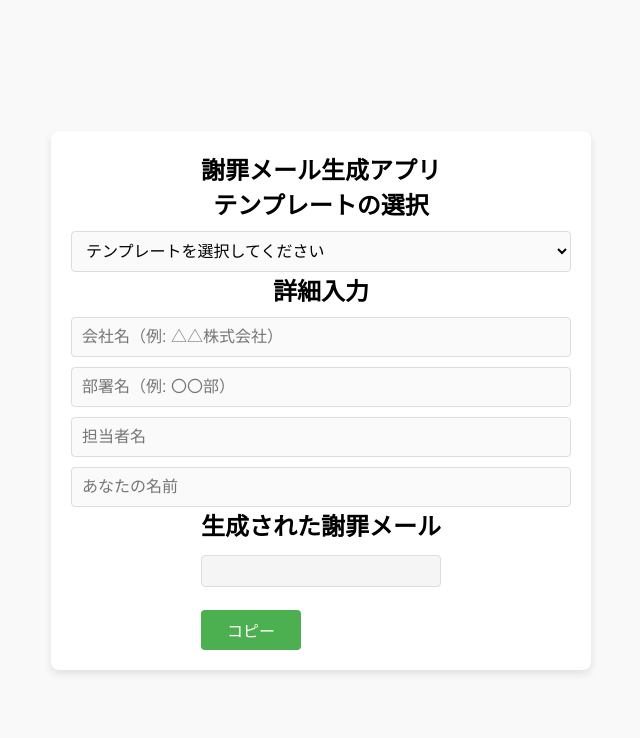
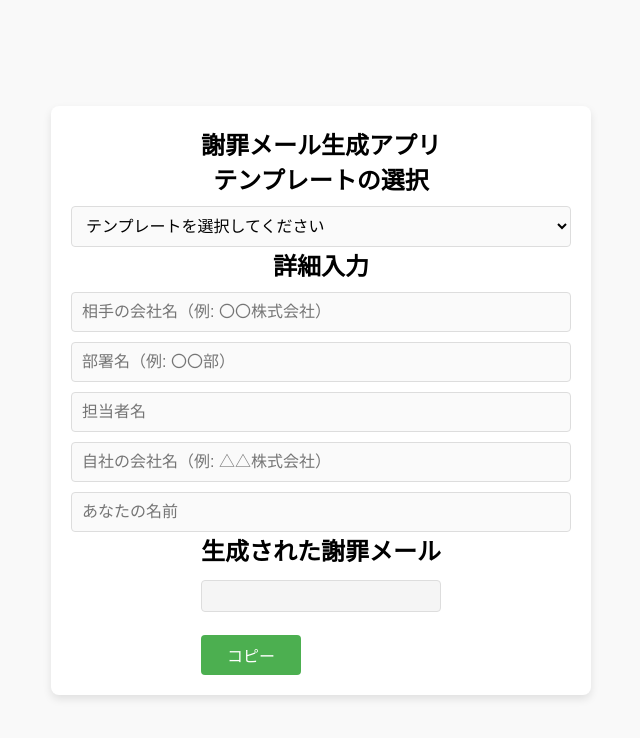
Before and after one commit to resotas/apology-email-generator, a React (Create React App) app: page / in a window 1280 px wide. Shown: the top 738 px of the page, without its empty margins (289-929 px from the left). Built offline with nearby package versions, Linux system fonts and the light colour scheme.

Commit message:
Add files via upload

```diff
--- a/src/EmailTemplate.js
+++ b/src/EmailTemplate.js
@@ -5,11 +5,11 @@ function EmailTemplate({ templateType, formData }) {
 
   const templates = {
     estimate: `
-      ${formData.companyName || '△△株式会社'}
+      ${formData.companyName || '〇〇株式会社'}
       ${formData.departmentName || '〇〇部'} ${formData.contactName || '担当者名'} 様
 
       お世話になっております。
-      △△株式会社の${formData.senderName || 'ご自身の名前'}でございます。
+      ${formData.senderCompanyName || '△△株式会社'}の${formData.senderName || 'ご自身の名前'}でございます。
 
       このたびは、貴社からご依頼いただいておりました見積書の送付が遅れてしまい、ご迷惑をおかけしましたことを心よりお詫び申し上げます。
       今後はこのようなことがないよう、再発防止策を徹底いたします。
@@ -18,11 +18,11 @@ function EmailTemplate({ templateType, formData }) {
       引き続きどうぞよろしくお願いいたします。
     `,
     reply: `
-      ${formData.companyName || '△△株式会社'}
+      ${formData.companyName || '〇〇株式会社'}
       ${formData.departmentName || '〇〇部'} ${formData.contactName || '担当者名'} 様
 
       お世話になっております。
-      △△株式会社の${formData.senderName || 'ご自身の名前'}でございます。
+      ${formData.senderCompanyName || '△△株式会社'}の${formData.senderName || 'ご自身の名前'}でございます。
 
       このたびは、貴社からのご連絡に対し、ご返信が遅れてしまい大変申し訳ございませんでした。
       今後はこのようなことがないよう、確認体制を見直し、迅速な対応に努めて参ります。
@@ -31,11 +31,11 @@ function EmailTemplate({ templateType, formData }) {
       引き続きどうぞよろしくお願いいたします。
     `,
     mistakeReport: `
-      ${formData.companyName || '△△株式会社'}
+      ${formData.companyName || '〇〇株式会社'}
       ${formData.departmentName || '〇〇部'} ${formData.contactName || '担当者名'} 様
 
       お世話になっております。
-      △△株式会社の${formData.senderName || 'ご自身の名前'}でございます。
+      ${formData.senderCompanyName || '△△株式会社'}の${formData.senderName || 'ご自身の名前'}でございます。
 
       このたびは、${formData.mistakeDetails || 'ミスの詳細が記入されていません'}に関して、貴社にご迷惑をおかけしましたことを心よりお詫び申し上げます。
 
--- a/src/TemplateOptions.js
+++ b/src/TemplateOptions.js
@@ -9,7 +9,7 @@ function TemplateOptions({ onTemplateSelect, formData, setFormData }) {
   const handleTemplateChange = (e) => {
     const selectedTemplate = e.target.value;
     onTemplateSelect(selectedTemplate);
-    setFormData({ ...formData, template: selectedTemplate }); // テンプレート名を明示的に保存
+    setFormData({ ...formData, template: selectedTemplate }); // 選択したテンプレートを設定
   };
 
   return (
@@ -27,7 +27,7 @@ function TemplateOptions({ onTemplateSelect, formData, setFormData }) {
         <input
           type="text"
           name="companyName"
-          placeholder="会社名（例: △△株式会社）"
+          placeholder="相手の会社名（例: 〇〇株式会社）"
           value={formData.companyName || ''}
           onChange={handleInputChange}
         />
@@ -47,13 +47,19 @@ function TemplateOptions({ onTemplateSelect, formData, setFormData }) {
         />
         <input
           type="text"
+          name="senderCompanyName"
+          placeholder="自社の会社名（例: △△株式会社）"
+          value={formData.senderCompanyName || ''}
+          onChange={handleInputChange}
+        />
+        <input
+          type="text"
           name="senderName"
           placeholder="あなたの名前"
           value={formData.senderName || ''}
           onChange={handleInputChange}
         />
 
-        {/* ミス報告テンプレート用の追加フィールド */}
         {formData.template === "mistakeReport" && (
           <>
             <textarea
```
